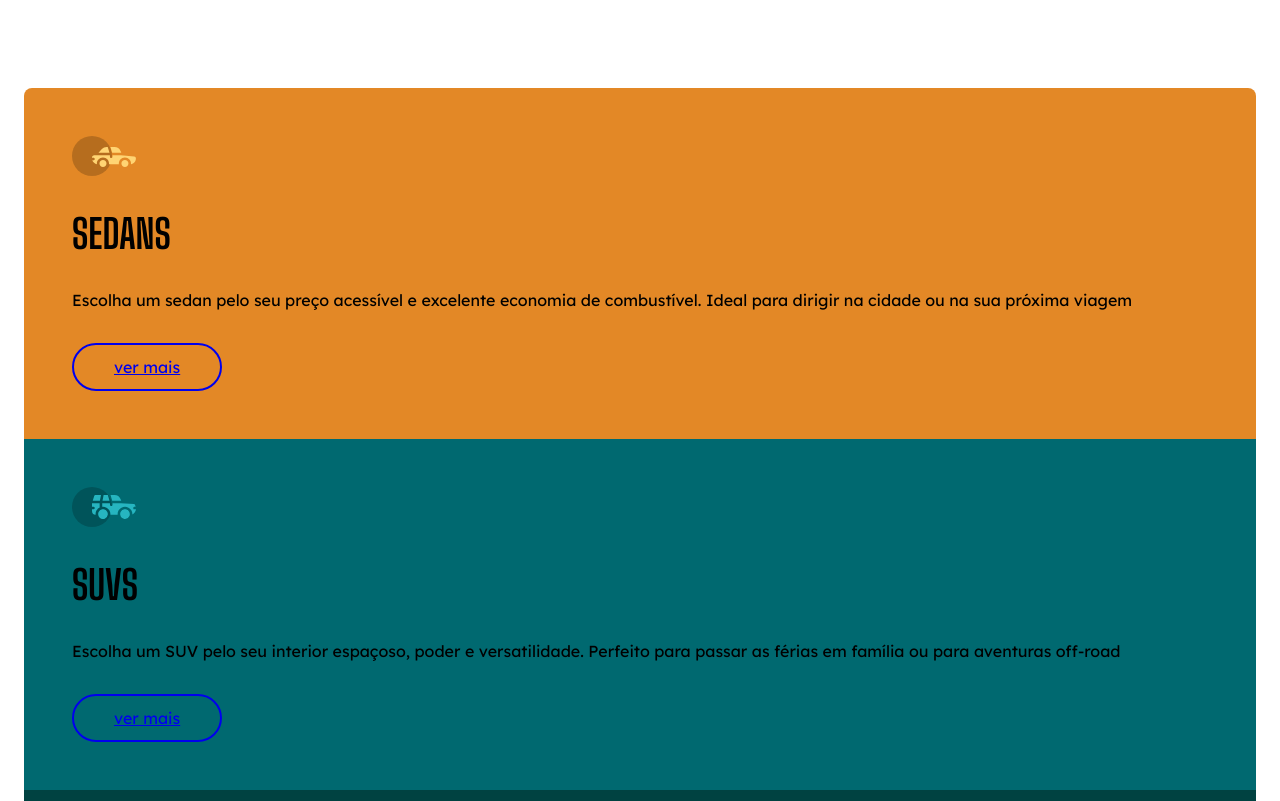
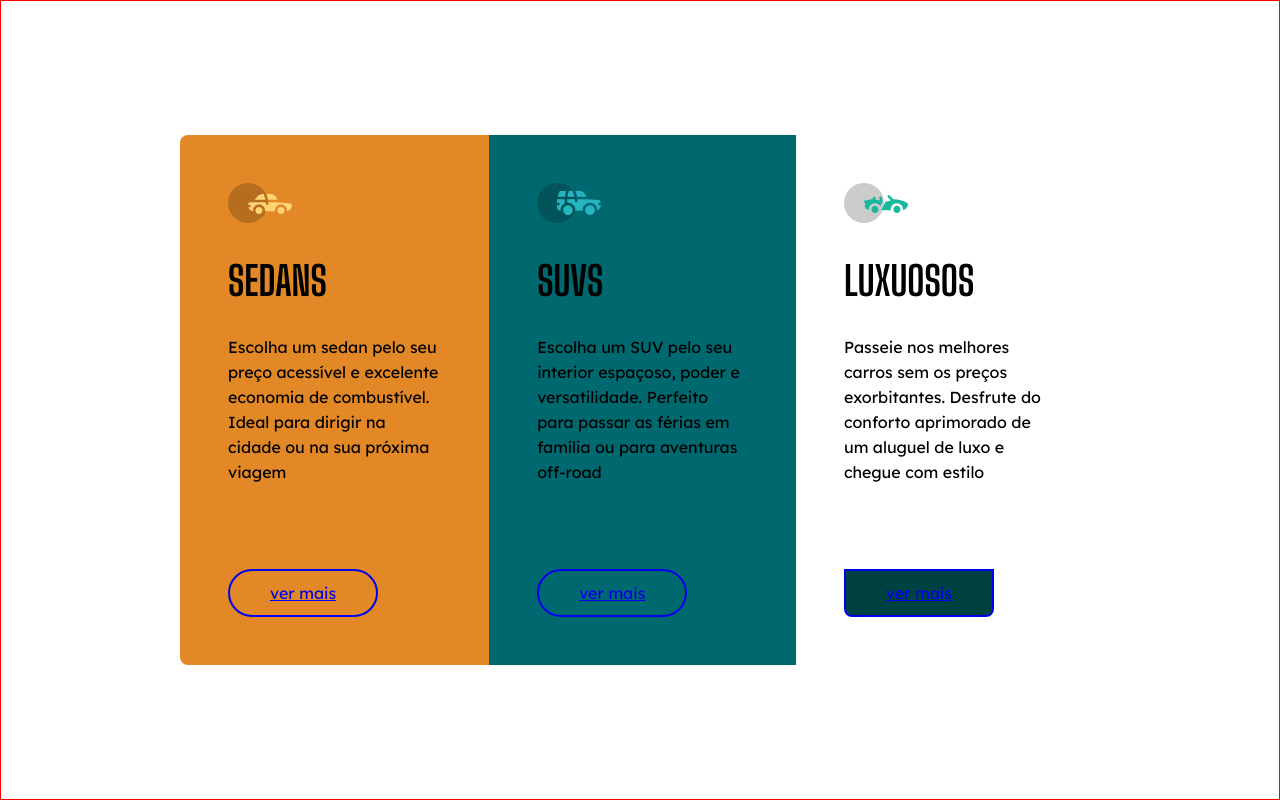
Before and after one commit to nicolassilvacustodio/carros, a plain HTML site: page index.html in a window 1280 px wide. Shown: the top 801 px of the page. Drawn offline with Linux system fonts and the light colour scheme.

Commit message:
responsividade sompleta

```diff
--- a/index.html
+++ b/index.html
@@ -17,7 +17,7 @@
             <img src="imagens/icon-sedans.svg" alt="carros sedans">
             <h2>sedans</h2>
             <p>Escolha um sedan pelo seu preço acessível e excelente economia de combustível. Ideal para dirigir na cidade ou na sua próxima viagem</p>
-            <a href="https://www.webmotors.com.br/sedans">ver mais </a>
+            <a href="https://www.webmotors.com.br/sedans"target="_black" >ver mais </a>
 
         </section>
 
@@ -25,7 +25,7 @@
             <img src="imagens/icon-suvs.svg" alt="carro suv ">
             <h2>suvs</h2>
             <p>Escolha um SUV pelo seu interior espaçoso, poder e versatilidade. Perfeito para passar as férias em família ou para aventuras off-road</p>
-            <a href="https://www.webmotors.com.br/suvs">ver mais </a>
+            <a href="https://www.webmotors.com.br/suvs"target="_black" >ver mais </a>
 
         </section>
 
@@ -33,7 +33,7 @@
             <img src="imagens/icon-luxury.svg" alt=" carros luxu">
             <h2>luxuosos</h2>
             <p>Passeie nos melhores carros sem os preços exorbitantes. Desfrute do conforto aprimorado de um aluguel de luxo e chegue com estilo</p>
-            <a href="webmotors.com.br/catalogo/carroceria/conversive">ver mais </a>
+            <a href="webmotors.com.br/catalogo/carroceria/conversive"target="_black" >ver mais </a>
 
         </section>
     </main>
--- a/style.css
+++ b/style.css
@@ -6,9 +6,10 @@
 
 :root{
     ---orange: #e38826;
-    ---cyan: #006970;
-    ---dark-cyan:#004241;
-    ---transparent-white: rgba(255, 255 255, 0.75);
+    --cyan: #006970;
+    --dark-cyan:#004241;
+    --gray: #f2f2f2;
+    --transparent-white: rgba(255, 255 255, 0.75);
 }
 body{
     padding: 5.5rem 1.5rem ;
@@ -36,6 +37,7 @@ a{
     width: fit-content;
     padding: 0.75rem 2.5rem;
     border-radius: 1.5625rem;
+    background-color: var(---gray);
 }
 
 section{
@@ -47,11 +49,11 @@ section{
 }
 
 .suvs{
-    background: var(---cyan);
+    background: var(--cyan);
 }
 
 .luxuosos a{
-    background: var(---dark-cyan);
+    background: var(--dark-cyan);
     border-radius:  0 0 8px 8px;
 
 
@@ -70,3 +72,36 @@ section{
 
 
 }
+
+@media(min-width:920px){
+    body {
+        border: 1px solid red;
+        height: 100vh;
+
+        display: flex;
+        justify-content: center;
+        align-items: center;
+      }
+     main{
+         display: flex;
+         max-width: 57.5rem;
+     }
+
+     p{
+         margin-bottom: 5.25rem ;
+     }
+
+     a:hover{
+         background: transparent;
+         color: var(---gray);
+     }
+     .sedans{
+         border-radius:8px 0 0 8px ;
+     }
+
+
+     .luxuosos{
+         border-radius: 0 8px 8px 0 ;
+
+    }
+}
```
